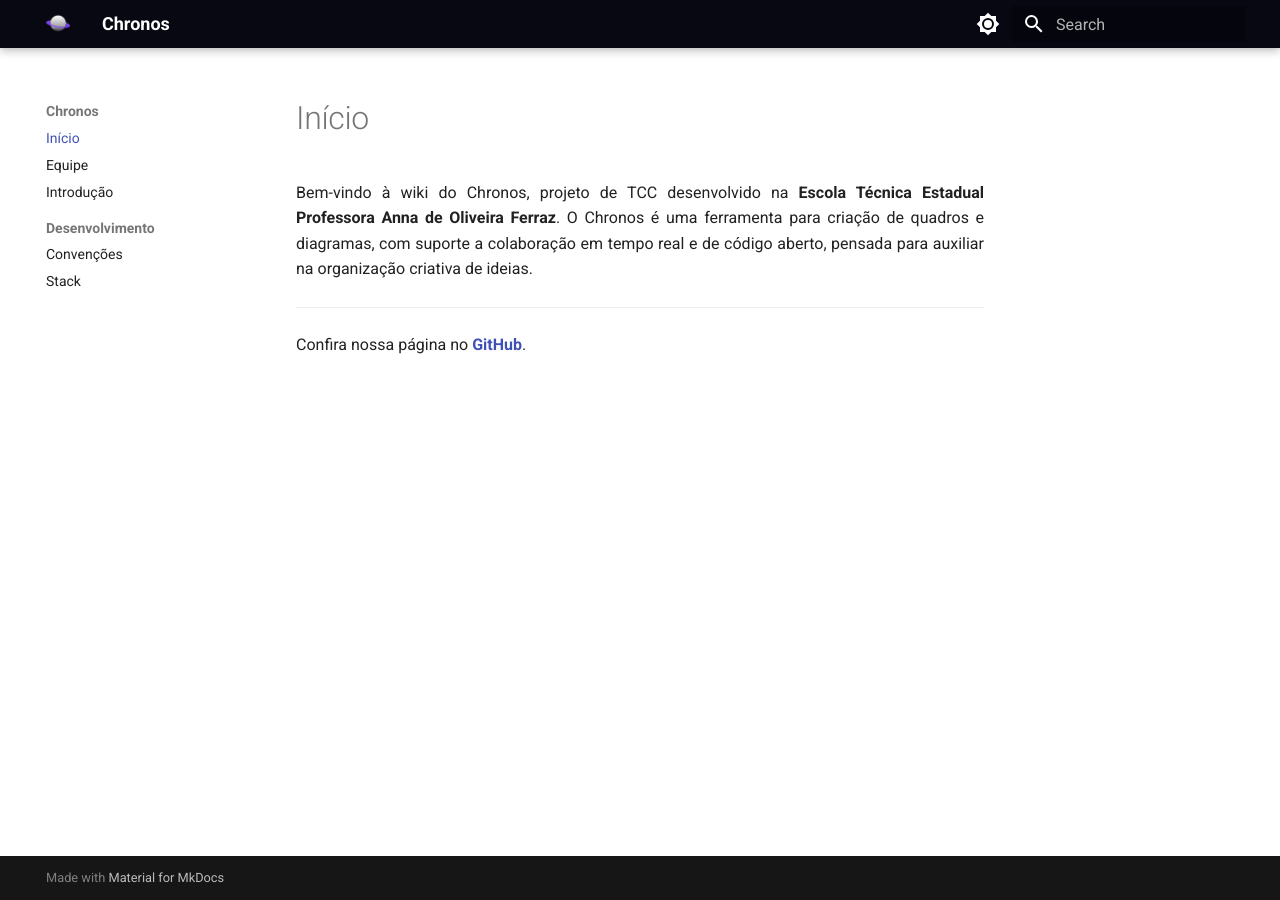
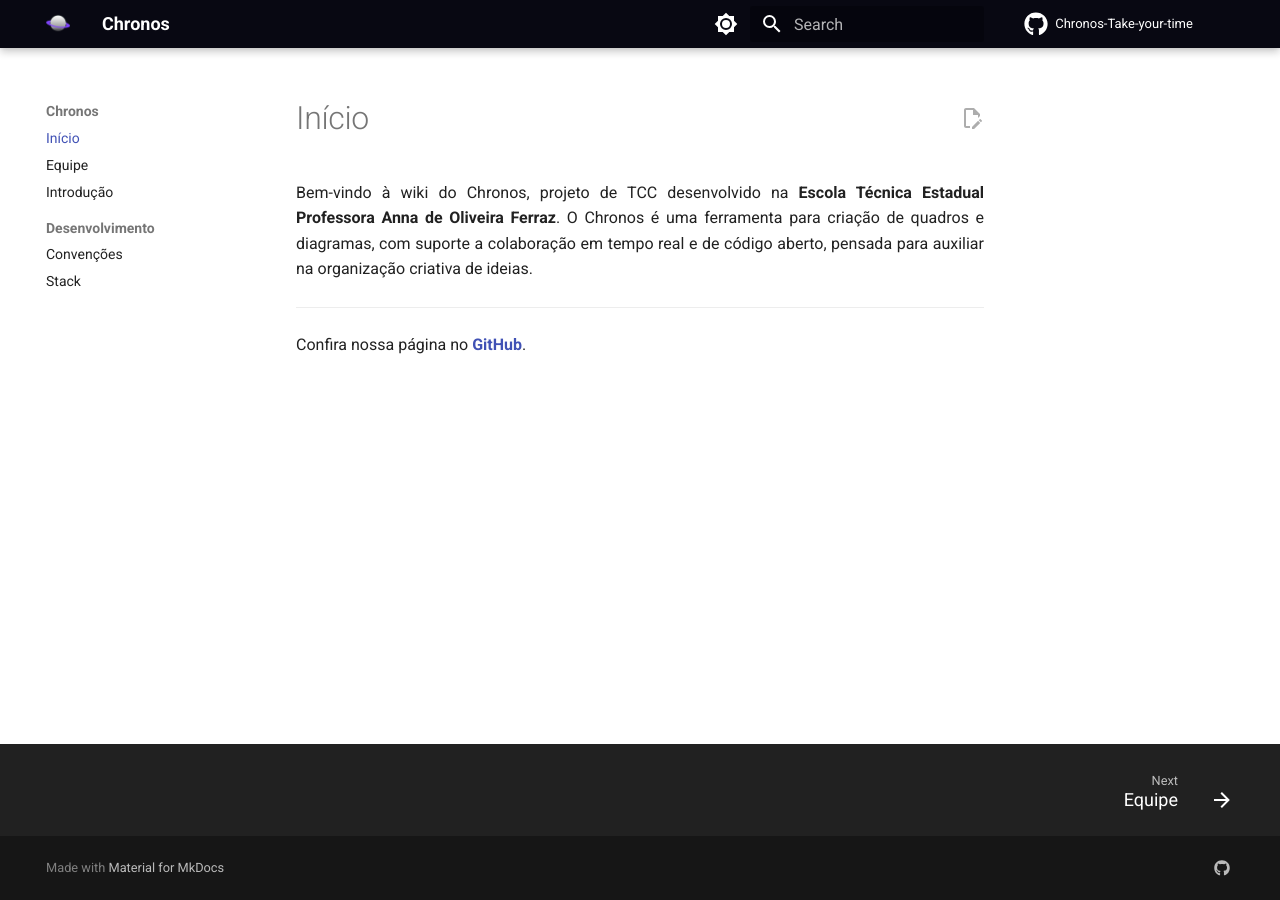
Before and after one commit to chronos-take-your-time/wiki, an MkDocs documentation site: the page built from docs/index.md, in a window 1280 px wide. Built offline with MkDocs 1.6.1 and Material for MkDocs 9.7.7, drawn with Linux system fonts in a browser that asks for light colours.

Commit message:
feat(github): label do github na barra de navegação e no rodapé

```diff
--- a/mkdocs.yml
+++ b/mkdocs.yml
@@ -1,4 +1,5 @@
 site_name: Chronos
+
 theme:
   name: 'material'
   logo: 'assets/images/logo.png'
@@ -10,7 +11,6 @@ theme:
       toggle:
         icon: material/brightness-7
         name: Switch to dark mode
-
     - scheme: slate
       primary: indigo
       accent: indigo
@@ -22,6 +22,25 @@ theme:
     - navigation.sections
     - content.code.copy
     - content.action.edit
+    - navigation.footer
+  icon:
+    repo: fontawesome/brands/github
+
+repo_url: https://github.com/Chronos-Take-your-time
+repo_name: Chronos-Take-your-time
+
+extra:
+  social:
+    - icon: fontawesome/brands/github
+      link: https://github.com/Chronos-Take-your-time
+      name: GitHub
+
+extra_css:
+  - assets/css/extra.css
+
+extra_javascript:
+  - 'https://cdn.jsdelivr.net/npm/@material/mwc-switch@0.22.0/mwc-switch.min.js'
+  - 'assets/js/theme-toggle.js'
 
 plugins:
   - search
@@ -32,10 +51,3 @@ markdown_extensions:
   - tables
   - codehilite
   - admonition
-
-extra_css:
-  - assets/css/extra.css
-
-extra_javascript:
-  - 'https://cdn.jsdelivr.net/npm/@material/mwc-switch@0.22.0/mwc-switch.min.js'
-  - 'assets/js/theme-toggle.js'
```
